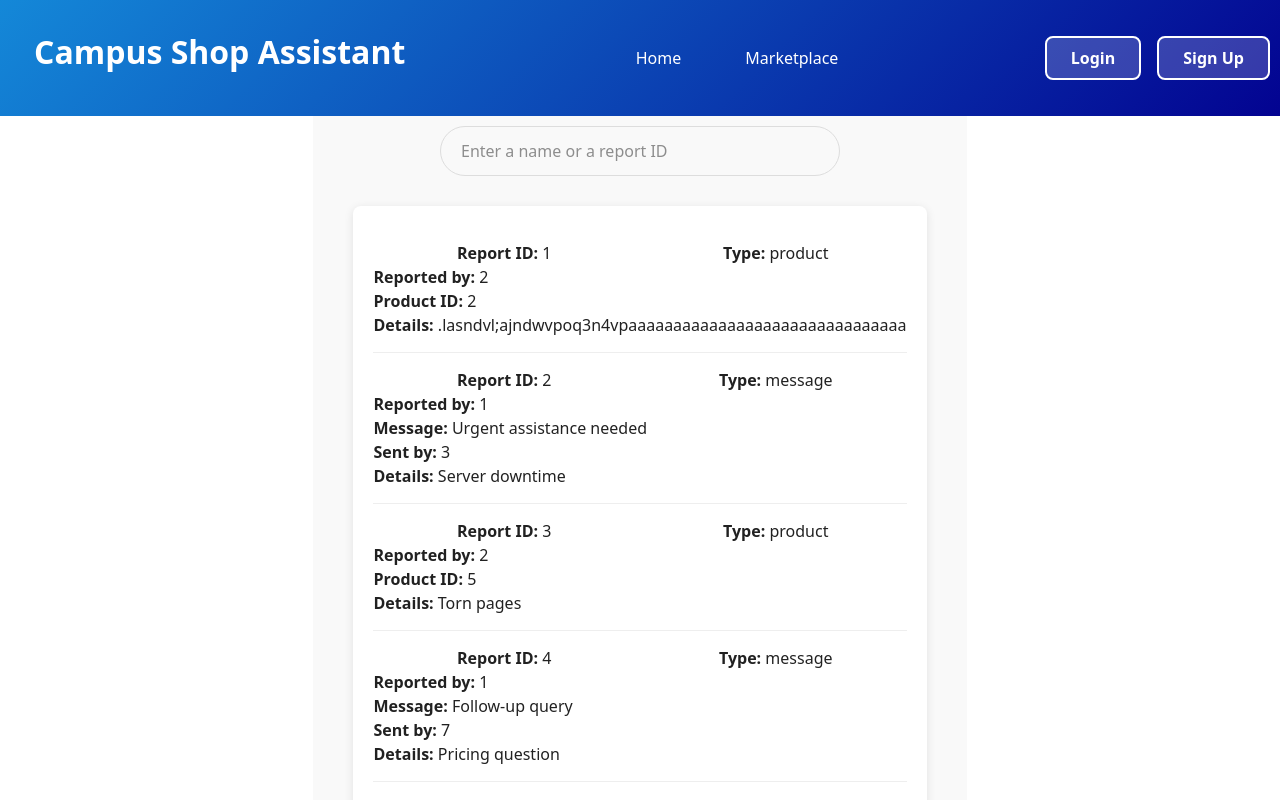
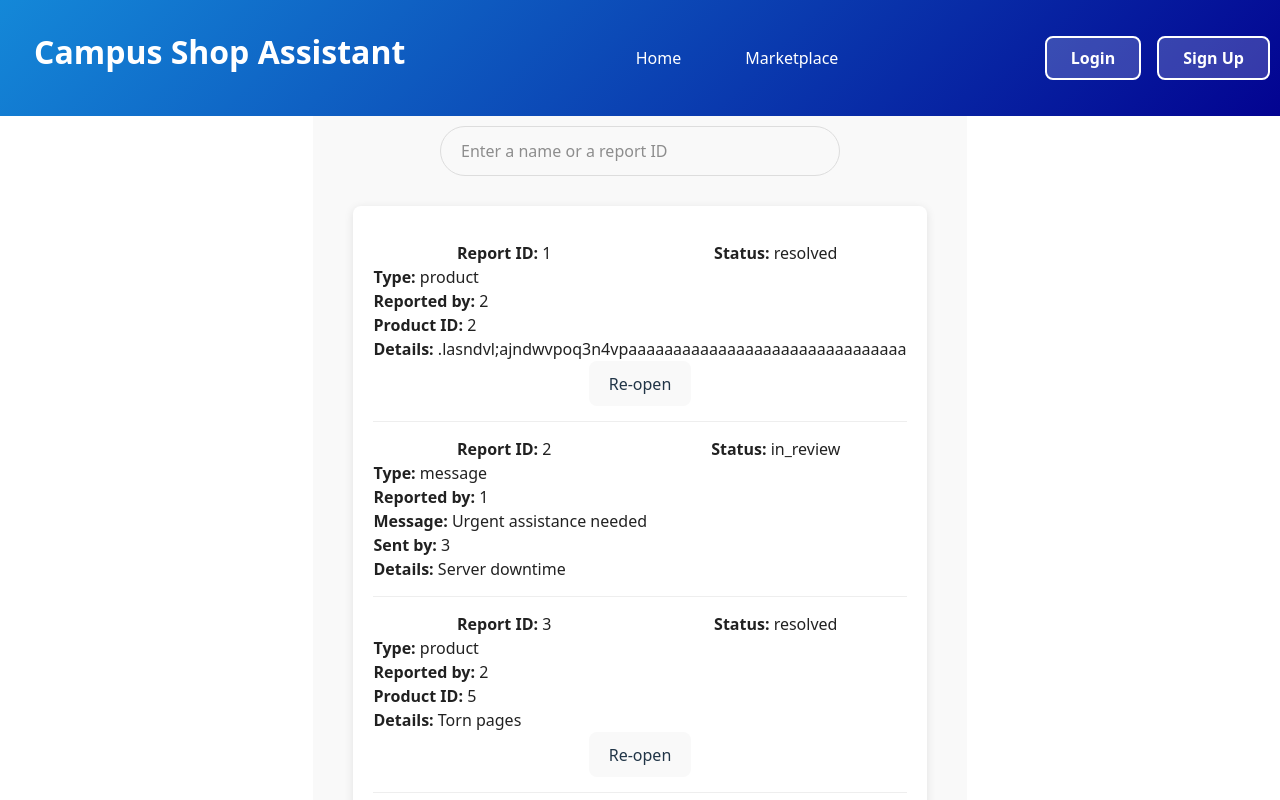
Before and after one commit to steamingbuns/Campus-Shop-Assistant, a React (Vite) app in the folder frontend/: page /viewreports in a window 1280 px wide. Shown: the top 800 px of the page. Built offline with nearby package versions, Linux system fonts and the light colour scheme.

Commit message:
Added report status change

```diff
--- a/frontend/src/pages/Admin/ViewReports/index.jsx
+++ b/frontend/src/pages/Admin/ViewReports/index.jsx
@@ -1,16 +1,10 @@
-import { useMemo, useState } from 'react';
+import { useCallback, useMemo, useState } from 'react';
 import './ViewReports.css'
 
 function ViewReports() {
     const [searchQuery, setSearchQuery] = useState('');
 
-    const status = useMemo(() =>[
-        {type: 'open', name: 'Open'},
-        {type: 'resolved', name: 'Resolved'},
-        {type: 'in_review', name: 'In Review'}
-    ])
-
-    const reportsList = useMemo(() => [
+    const [reportsList, setReportsList] = useState(() => [
         {
             id: 1,
             reporterUserID: 2,
@@ -55,6 +49,79 @@ function ViewReports() {
         }
     ])
 
+    const updateReportStatus = useCallback((reportId, newStatus) => {
+        setReportsList(currentReports =>
+            currentReports.map(report =>
+                report.id === reportId ? {...report, status: newStatus} : report
+            )
+        );
+    }, [])
+
+    const handleStatusChange = (reportId, currStatus) => {
+        let newStatus;
+        switch (currStatus) {
+            case 'open':
+                newStatus = 'in-review';
+                break;
+            case 'in-review':
+                newStatus = 'resolved';
+                break;
+            case 'resolved':
+                newStatus = 'in-review';
+                break;
+            default:
+                return;
+        }
+        updateReportStatus(reportId, newStatus);
+    }
+
+    const filteredReports = useMemo(() => {
+        if (!searchQuery) {
+            return reportsList;
+        }
+
+        const lowerCaseQuery = searchQuery.toLowerCase();
+
+        return reportsList.filter(report => {
+            const idMatch = report.id.toString().includes(lowerCaseQuery);
+            const detailsMatch = report.details.toLowerCase().includes(lowerCaseQuery);
+            const messageMatch = report.message && report.message.toLowerCase().includes(lowerCaseQuery);
+
+            return idMatch || detailsMatch || messageMatch;
+        })
+    })
+
+    const renderActionButton = (report) => {
+        switch (report.status) {
+            case 'open':
+                return (
+                    <button className='resolve-btn'
+                    onClick={() =>  handleStatusChange(report.id, 'open')}
+                    >
+                        Resolve
+                    </button>
+                )
+            case 'in-review':
+                return (
+                    <button className='mark-resolved-btn'
+                    onClick={() =>  handleStatusChange(report.id, 'in-review')}
+                    >
+                        Mark as Resolved
+                    </button>
+                )
+            case 'resolved':
+                return (
+                    <button className='reopen-btn'
+                    onClick={() =>  handleStatusChange(report.id, 'resolved')}
+                    >
+                        Re-open
+                    </button>
+                )
+            default:
+                return null;
+        }
+    }
+
     return (
         <div className='view-reports-page'>
             <h1>View Reports</h1>
@@ -69,17 +136,18 @@ function ViewReports() {
                 </div>
 
                 <div className='reports-list'>
-                    {reportsList.map(report => (
-                        <div key={report.id} className='report'>
+                    {
+                        filteredReports.map(report => (
+                            <div key={report.id} className={`report status-${report.status}`}>
                                 <div className='report-header'>
                                     <h3><strong>Report ID:</strong> {report.id}</h3>
-                                <h3><strong>Type:</strong> {report.type}</h3>
+                                    <h3><strong>Status:</strong> <span className={`status-${report.status}`}>{report.status}</span></h3>
                                 </div>
+                                <div className='report-details'>
+                                    <p><strong>Type:</strong> {report.type}</p>
                                     <p><strong>Reported by:</strong> {report.reporterUserID}</p>
-                            <div className='report-details'>
                                     {
                                         report.type === 'product' ? (
-                                        // Render product report
                                             <div className='product-details'>
                                                 <p><strong>Product ID:</strong> {report.productID}</p>
                                                 <p><strong>Details:</strong> {report.details}</p>
@@ -93,9 +161,12 @@ function ViewReports() {
                                         )
                                     }
                                 </div>
+                                <div className='report-actions'>
+                                    {renderActionButton(report)}
                                 </div>
-                    )
-                    )}
+                            </div>
+                        ))
+                    }
                 </div>
             </div>
         </div>);
```
Lines whose indentation alone changed are shown as unchanged.
